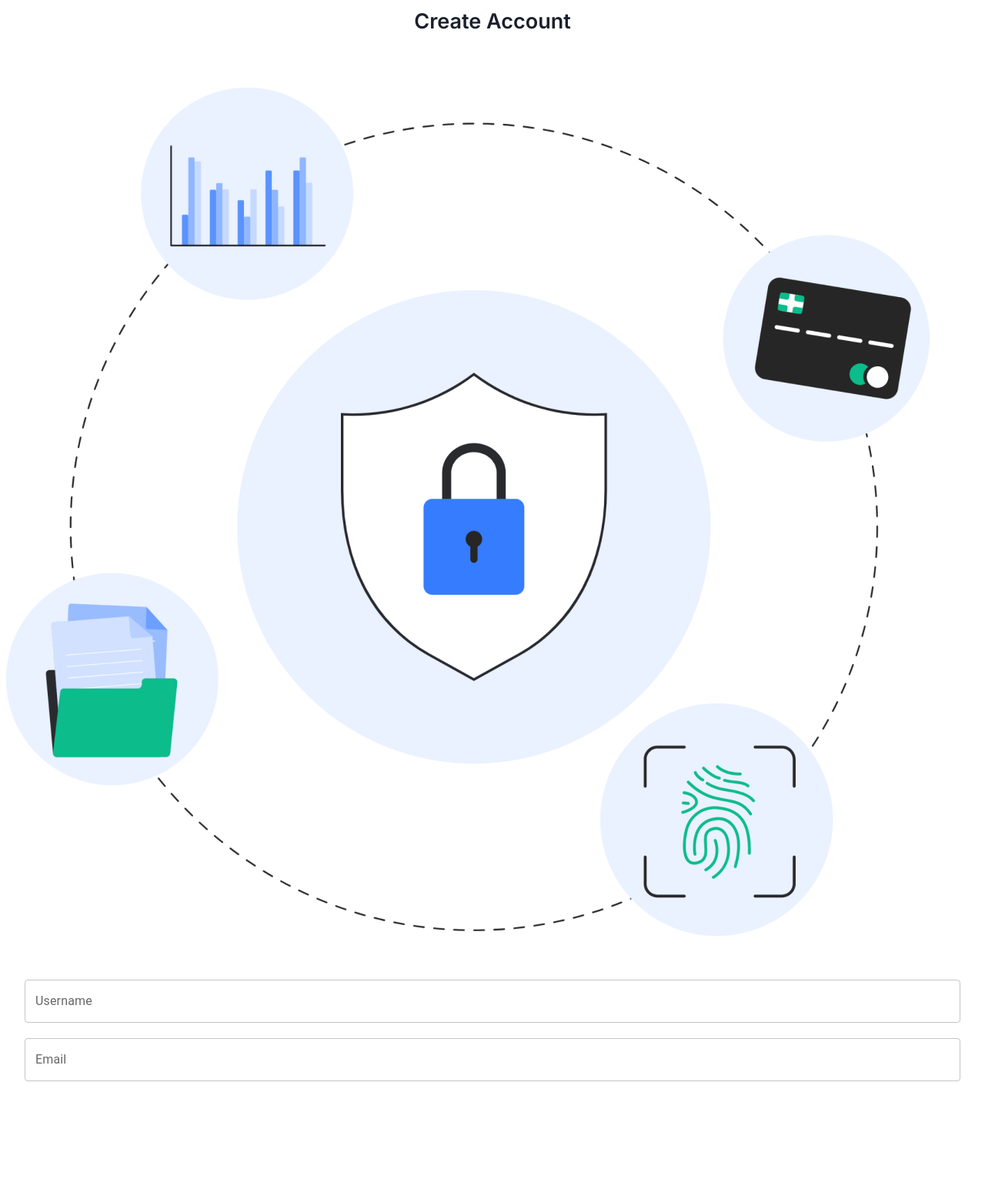
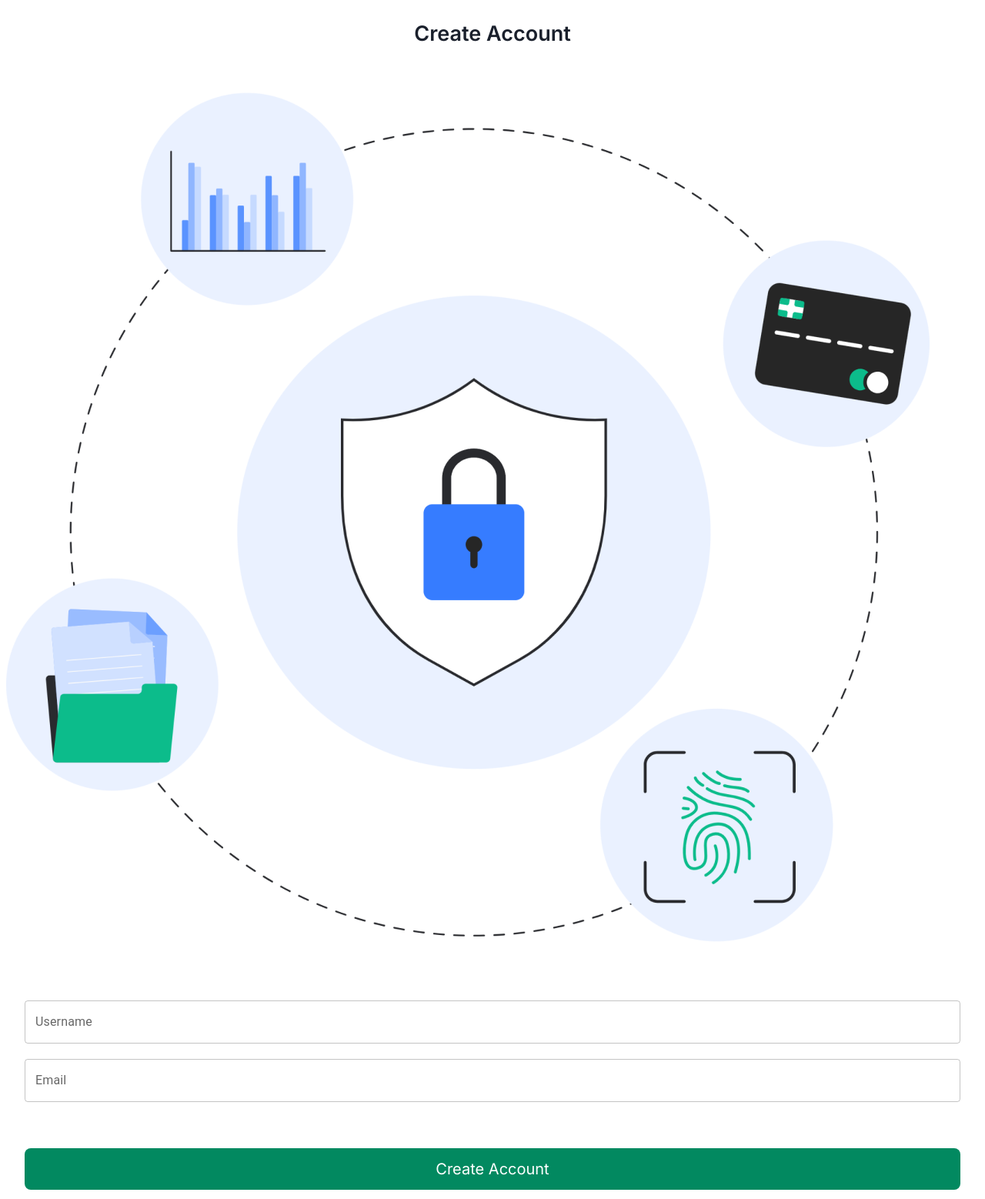
Before and after one commit to Stepheeeen/routine, a React (Vite) app: page /authentication in a window 1280 px wide. Shown: the whole page at 77% size. Before the commit the page ends 1425 px from the top, so only its background shows below. Built offline with nearby package versions, Linux system fonts and the light colour scheme.

Commit message:
authentication page completed

```diff
--- a/src/components/reusable/Button/Button.jsx
+++ b/src/components/reusable/Button/Button.jsx
@@ -1,8 +1,8 @@
 import React from 'react'
 import { Button, ButtonGroup } from '@chakra-ui/react'
 
-export const Button = ({ButtonStyling, variant}) => {
+export const DefaultButton = ({ButtonStyling, variant, text}) => {
   return (
-    <Button colorScheme="customGreen" className={`${ButtonStyling}`} variant={variant}>{text}</Button>
+    <Button className={`${ButtonStyling} text-[20px]`} variant={variant}>{text}</Button>
   )
 }
--- a/src/components/reusable/Navbar/Navbar.jsx
+++ b/src/components/reusable/Navbar/Navbar.jsx
@@ -2,7 +2,7 @@ import React from 'react'
 
 const TopNavbar = ({topbarStyling, pageTitle}) => {
   return (
-    <div className={`p-2 ${topbarStyling}`}>
+    <div className={`p-2 py-6 ${topbarStyling}`}>
       <h1 className='text-[27px] font-[600]'>{pageTitle}</h1>
     </div>
   )
--- a/src/pages/Authentication.jsx
+++ b/src/pages/Authentication.jsx
@@ -2,6 +2,8 @@ import React from 'react'
 import AuthImg from '../assets/images/AuthenticationImg.png'
 import { DefaultInput } from '../components/reusable/Input/Input'
 import PageContainer from './Index'
+import { DefaultButton } from '../components/reusable/Button/Button'
+import { Button } from '@chakra-ui/react'
 
 const Authentication = () => {
   return (
@@ -9,17 +11,17 @@ const Authentication = () => {
     navbarStyling={'hidden'}
     pageTitle={'Create Account'}
     topbarStyling={'flex justify-center items-center'}>
-        <div className='p-2'>
+        <div className='p-2 mt-[-25px]'>
         <img src={AuthImg} alt="alt" className='' />
         </div>
 
-        <div className='w-full flex items-center justify-center'>
+        <div className='w-full flex items-center justify-center mt-[20px] pb-3'>
             <form action="" className='w-[95%] '>
               <DefaultInput label={'Username'} customStyling='w-full' />
               <DefaultInput label={'Email'} customStyling='w-full my-[20px]' />
+
+              <DefaultButton text={'Create Account'} variant={'solid'} ButtonStyling={'bg-[#028960] text-[#fff] p-3 rounded-lg w-full mt-[40px]'}/>
             </form>
-
-
         </div>
     </PageContainer>
   )
```
